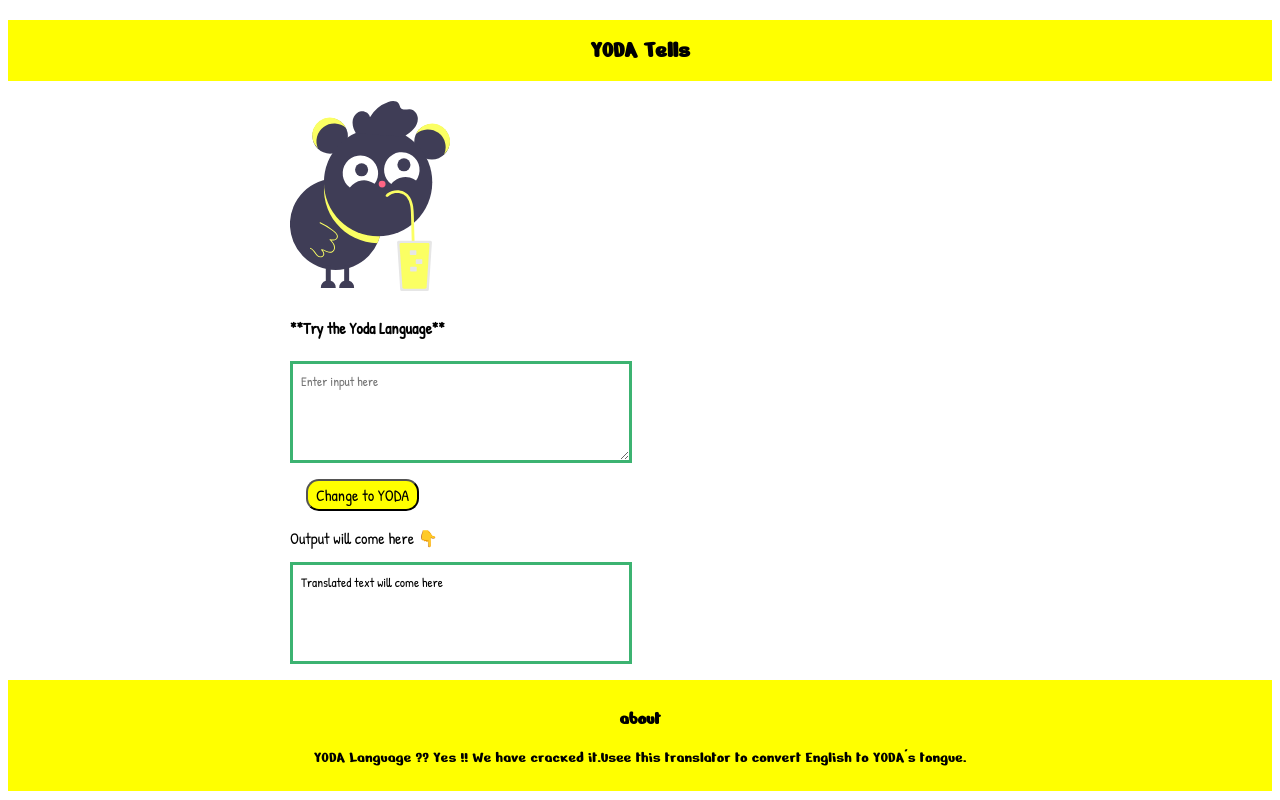
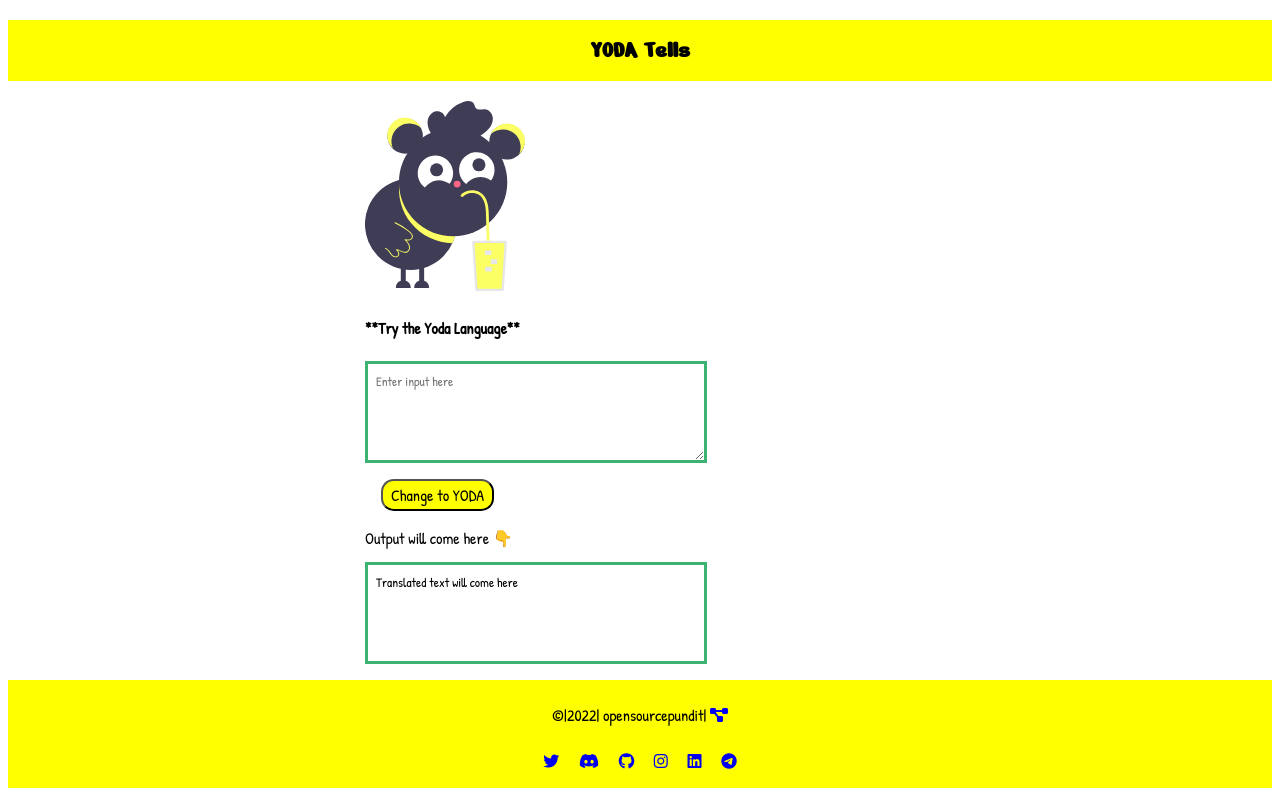
Before and after one commit to OpenSourcePundit/MK7-fun_translation_app, a plain HTML site: page index.html in a window 1280 px wide. Drawn offline with Linux system fonts and the light colour scheme; a web font is replaced by a local one.

Commit message:
feat: footer added. final css applied

```diff
--- a/index.html
+++ b/index.html
@@ -5,6 +5,7 @@
     <meta http-equiv="X-UA-Compatible" content="IE=edge">
     <meta name="viewport" content="width=device-width, initial-scale=1.0">
     <title>YODA Speaks</title>
+    <script src="https://kit.fontawesome.com/7e00d5f81a.js" crossorigin="anonymous"></script>
     <link rel="stylesheet" href="styles.css">
 
 </head>
@@ -12,9 +13,9 @@
 <nav class="container">
     <h1 style="background-color: yellow;padding:1rem;font-family:'Nerko One', cursive;">YODA Tells</h1>
 </nav>
-<div style="max-width: 700px;
+<div style="max-width: 550px;
 margin: auto;
-padding: 0rem 5rem; " >
+padding: 0rem 5rem;align-content: center; " >
     <img class="img" src="undraw_refreshing_beverage_td3r.svg" alt="">
     <h4>**Try the Yoda Language**</h4>
 <textarea class="box" style="font-size: small;font-family: 'Patrick Hand', cursive;display:block;height:5rem;width:20rem; border:solid  mediumseagreen;" id="txtInput" placeholder="Enter input here" ></textarea>
@@ -24,9 +25,16 @@ padding: 0rem 5rem; " >
 </div>
 <script src="app.js" type="text/javascript">
 </script>
-<footer>
-    <h3>about</h3>
-    <p>YODA Language ?? Yes !! We have cracked it.Usee this translator to convert English to YODA's tongue.</p>
+<footer style="text-align:center;">
+    <p>©|2022| opensourcepundit| <a href="https://opensourcepundit.netlify.app/index.html"><i class="fa-solid fa-diagram-project"></i></a></p>
+    <div style="padding:.5rem;">
+        <a style="padding:.5rem;"href="https://twitter.com/home"><i class="fa-brands fa-twitter icon-large"></i></a>
+        <a style="padding:.5rem;"href="https://discord.com/channels/@me"><i class="fa-brands fa-discord icon-large"></i></a>
+        <a style="padding:.5rem;"href="https://github.com/OpenSourcePundit"><i class="fa-brands fa-github icon-large"></i></a>
+        <a style="padding:.5rem;"href="https://www.instagram.com/shashank_00098/"><i class="fa-brands fa-instagram icon-large"></i></a>
+        <a style="padding:.5rem;"href="https://www.linkedin.com/in/shashank-kumar-2a4b2b87/"><i class="fa-brands fa-linkedin icon-large"></i></a>
+        <a style="padding:.5rem;"href="https://t.me/OpenSourcePundit"><i class="fa-brands fa-telegram "></i></a>
+    </div>
 </footer>
 </body>
 </html>
--- a/styles.css
+++ b/styles.css
@@ -10,7 +10,7 @@ footer{
     background-color: yellow;padding:.5rem;
     text-align: center;
     margin-top:1rem;
-    font-family:'Nerko One', cursive;
+    /*font-family:'Nerko One', cursive;*/
 }
 .box{
     text-align:left;
```
